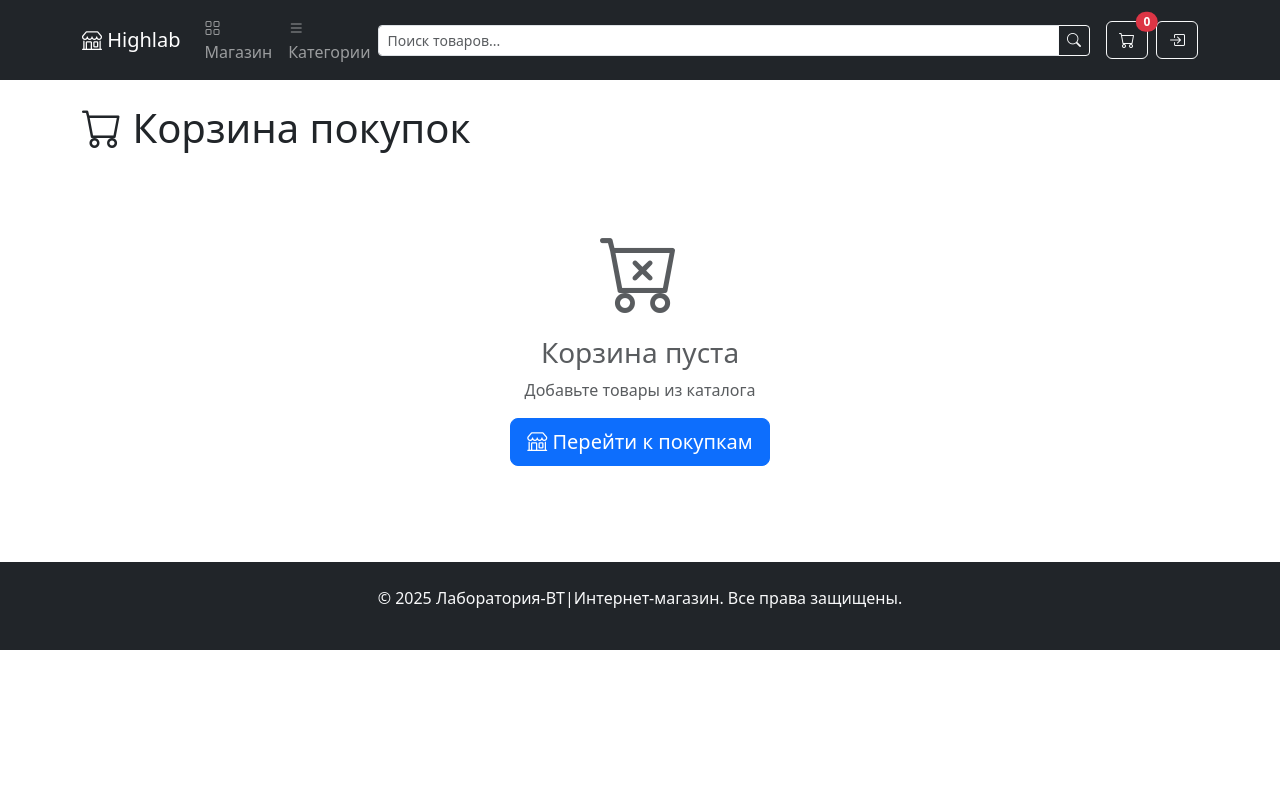
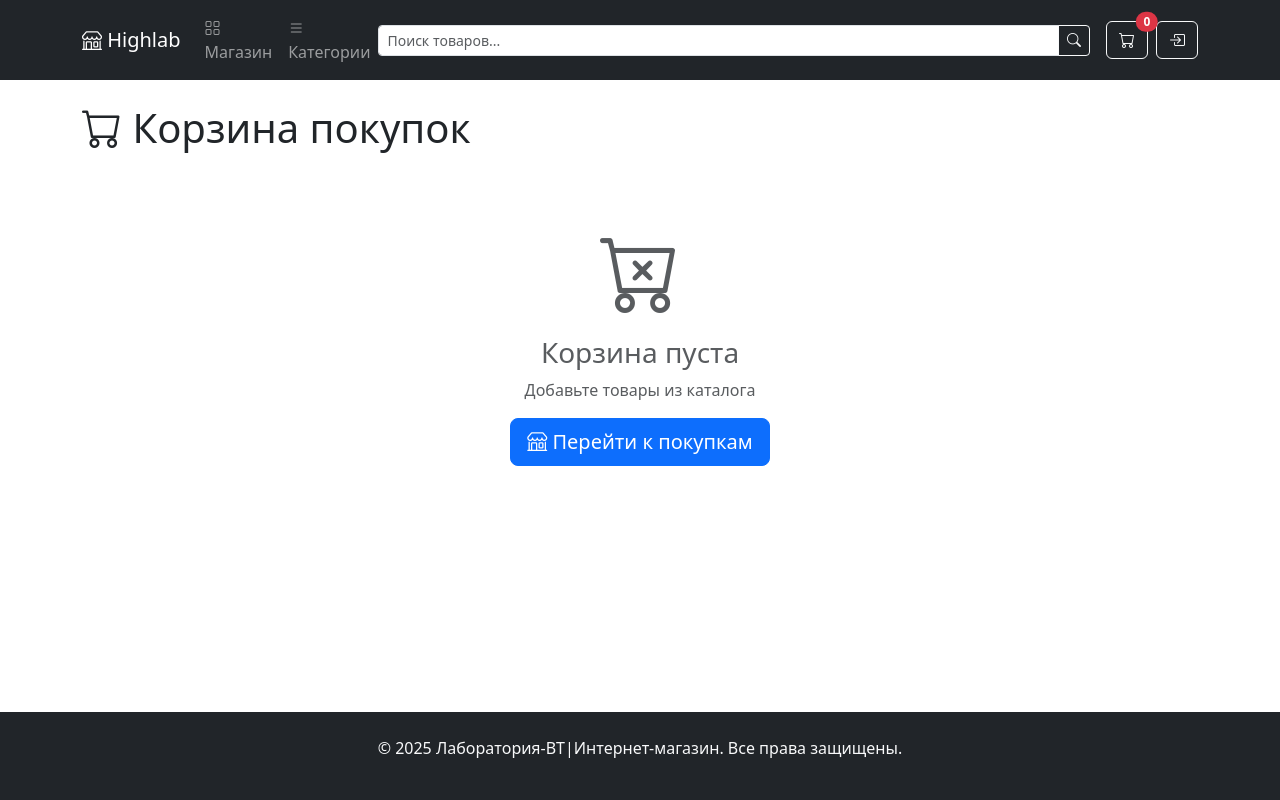
Before and after one commit to korol1dorogi/Highlab, a Django app: page /shop/cart/ in a window 1280 px wide. Run offline with Django 5.2, Linux system fonts and the light colour scheme; data comes from the database, SQL or seed files in the repository; data that the repository does not hold is empty.

Commit message:
alpha1.2

```diff
--- a/Shop/main/templates/shop.html
+++ b/Shop/main/templates/shop.html
@@ -383,7 +383,7 @@
         }
     </style>
 </head>
-<body>
+<body class="d-flex flex-column min-vh-100">
     <!-- Навигация -->
     <nav class="navbar navbar-expand-lg navbar-dark bg-dark">
         <div class="container">
@@ -467,7 +467,7 @@
     </main>
 
     <!-- Подвал -->
-    <footer class="bg-dark text-light py-4 mt-5">
+    <footer class="bg-dark text-light py-4 mt-auto">
         <div class="container text-center">
             <p>&copy; 2025 Лаборатория-ВТ|Интернет-магазин. Все права защищены.</p>
         </div>
```
